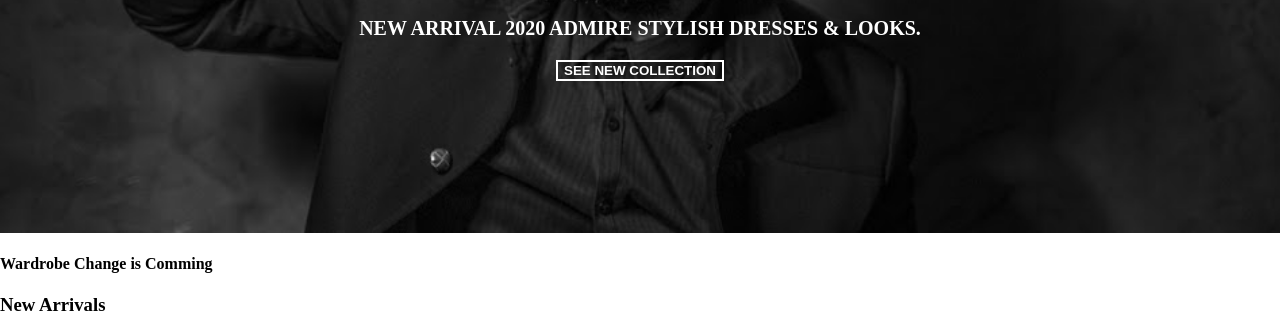
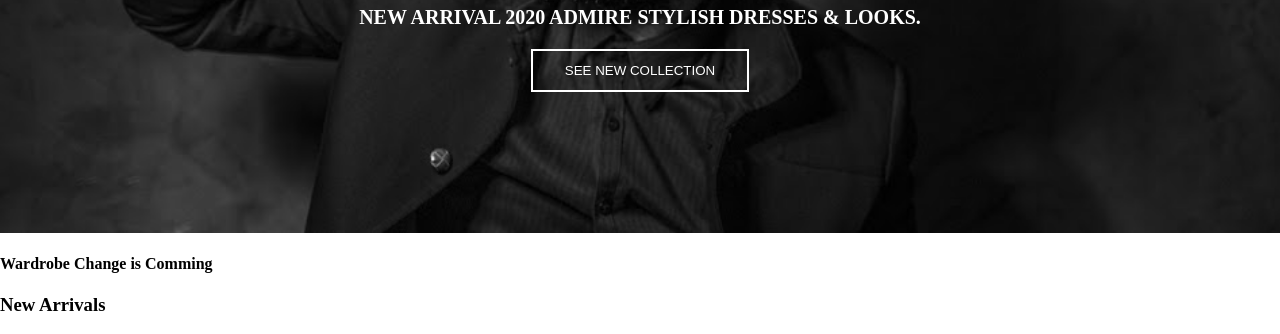
Before and after one commit to javaAlvaroch975/Tarea-Pepe-web-Volupa, a plain HTML site: page index.html in a window 1280 px wide. Shown: the part 2155-2489 px from the top of the page. Drawn offline with Linux system fonts and the light colour scheme; files whose address does not match are found by name.

Commit message:
Final Section 3 y 4

```diff
--- a/volupa.css
+++ b/volupa.css
@@ -205,16 +205,14 @@ section:nth-of-type(4) {
     color: white;
 }
 
-
 section:nth-of-type(4) button {
     background: transparent;
     color: white;
     border: 2px solid white;
-    font-weight: bold;
     margin: 20px auto 0 auto;
     display: block;
+    padding: 12px 32px;
 }
-
 
 section:nth-of-type(4) h2 {
     color: white;
@@ -224,11 +222,9 @@ section:nth-of-type(4) h2 {
     margin-bottom: 10px;
 }
 
-
 section:nth-of-type(4) h3 {
     color: white;
     text-align: center;
-    font-weight: bold;
     font-size: 20px;
     margin-top: 0;
 }
```
